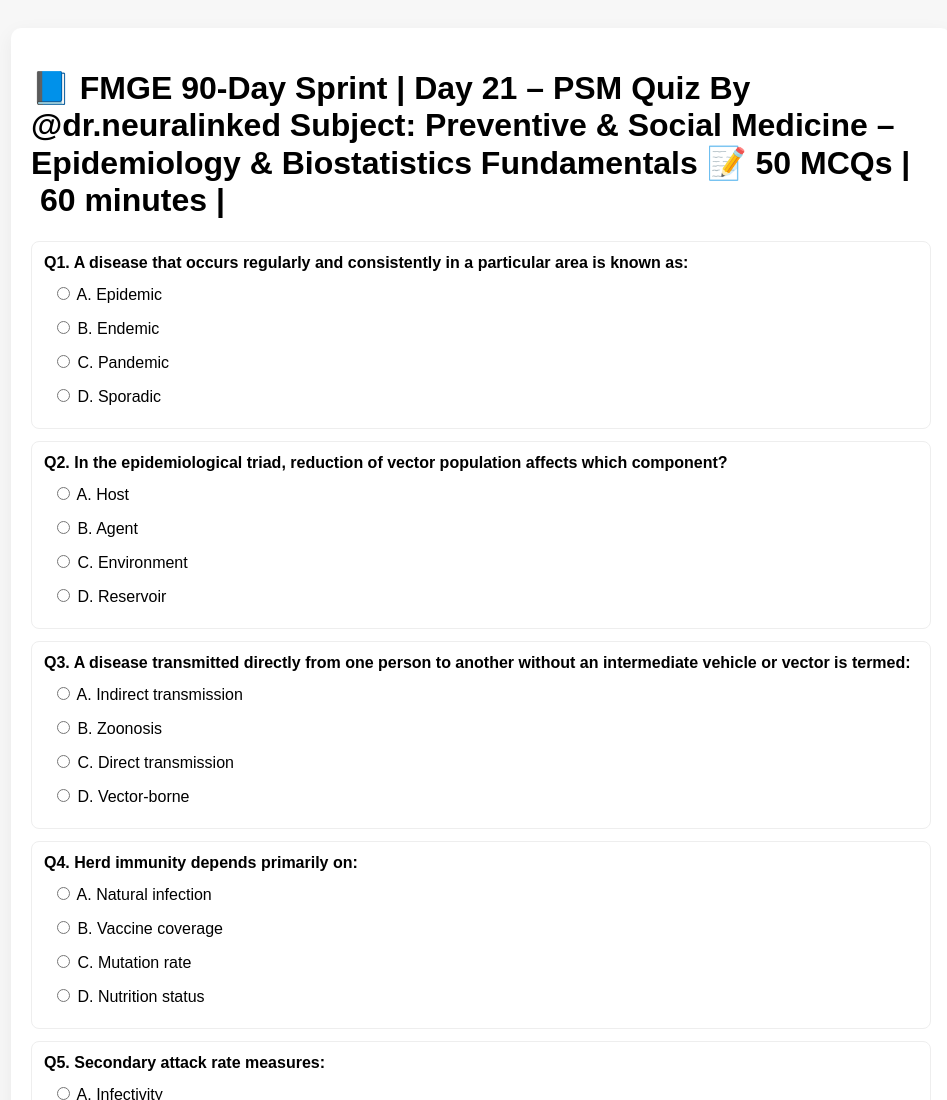
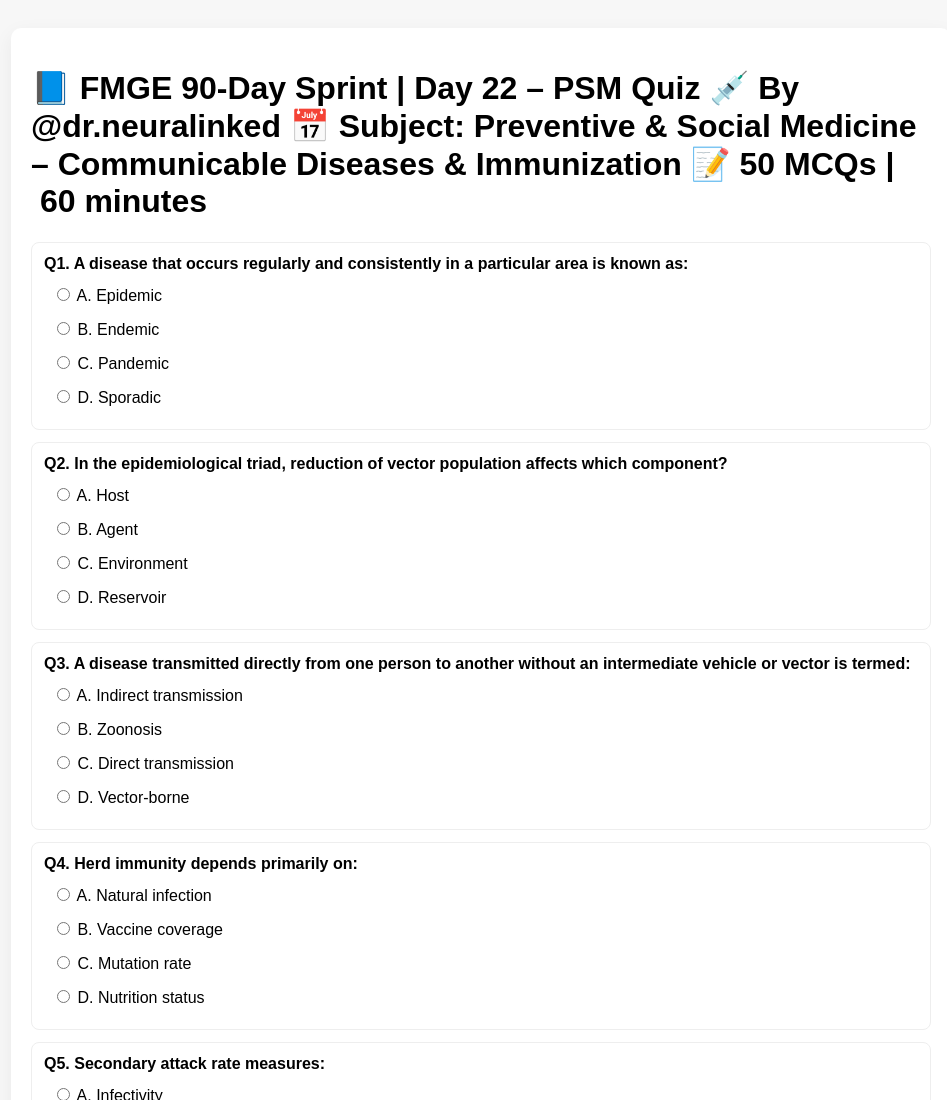
Before and after one commit to dr-neuralinked/quiz, a plain HTML site: page index.html in a window 1280 px wide. Shown: the top 1100 px of the page, without its empty margins (159-1106 px from the left). Drawn offline with Linux system fonts and the light colour scheme.

Commit message:
Update index.html

```diff
--- a/index.html
+++ b/index.html
@@ -20,11 +20,11 @@ body { font-family: Arial, sans-serif; padding: 20px; background: #f7f7f7; }
 </head>
 <body>
 <div class="container">
-<h1>📘 FMGE 90-Day Sprint | Day 21 – PSM Quiz
+<h1>📘 FMGE 90-Day Sprint | Day 22 – PSM Quiz 💉
 By @dr.neuralinked
 
-Subject: Preventive & Social Medicine – Epidemiology & Biostatistics Fundamentals
-📝 50 MCQs | 60 minutes |
+📅 Subject: Preventive & Social Medicine – Communicable Diseases & Immunization
+📝 50 MCQs | 60 minutes
 
 </h1>
 <div id="quizContainer"></div>
```
